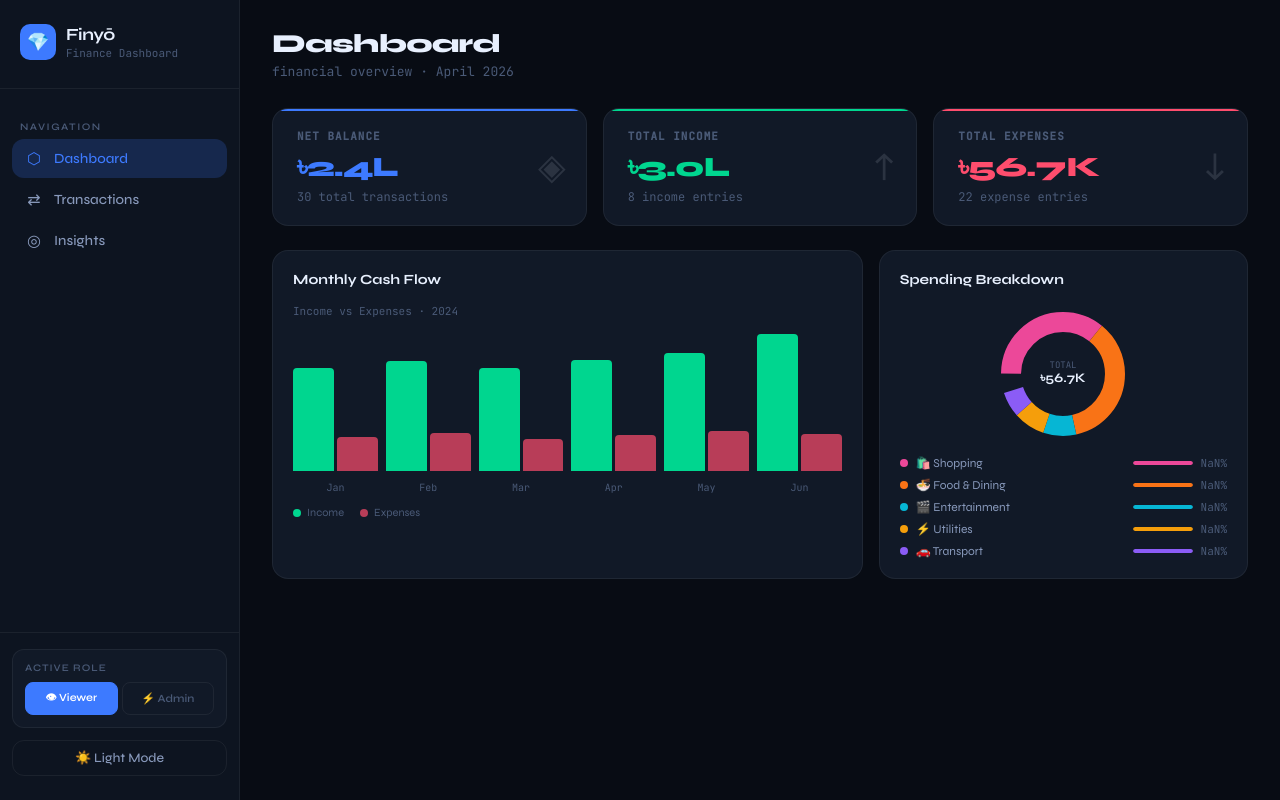
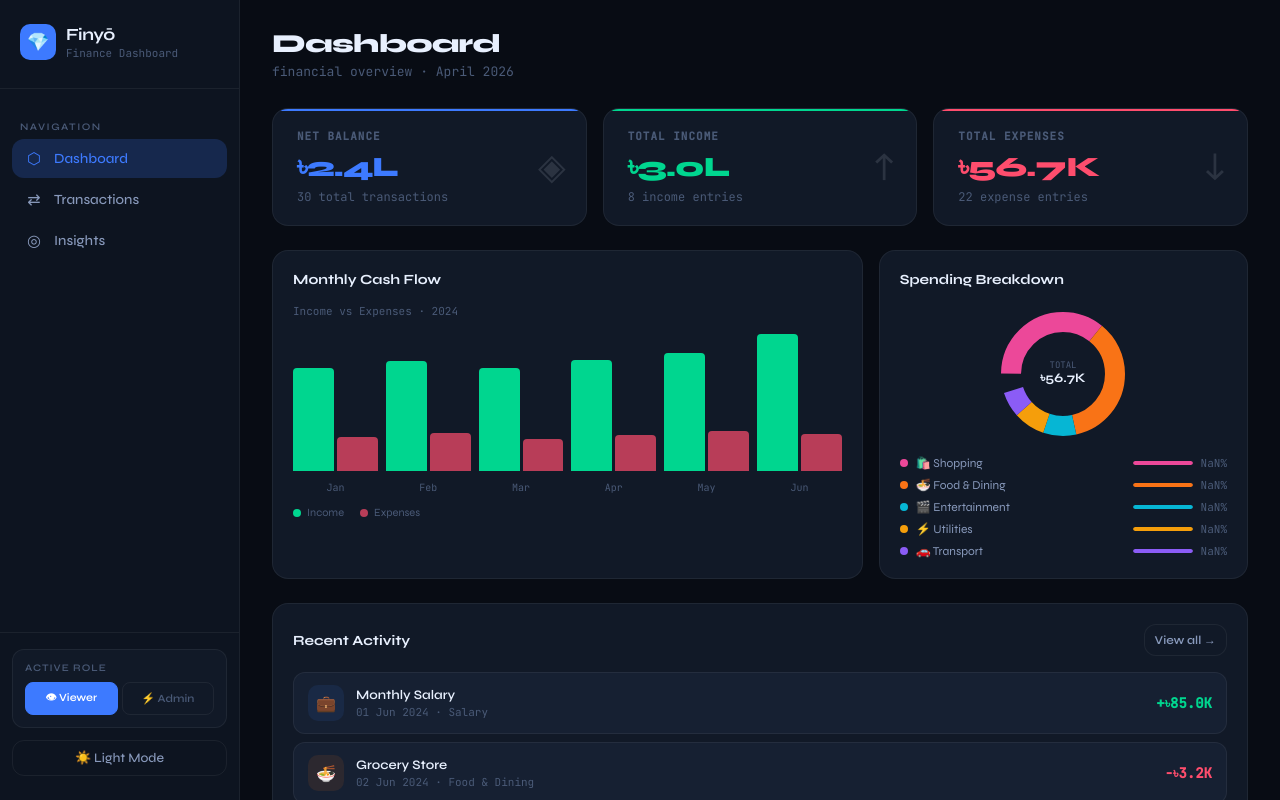
Before and after one commit to FarhanZizz/finance-dashboard, a React (Vite) app: page / in a window 1280 px wide. Shown: the top 800 px of the page. Built offline with nearby package versions, Linux system fonts and the light colour scheme; the HTML template or start-up script is replaced by a standard one.

Commit message:
feat(dashboard): add recent activity feed and complete dashboard view

```diff
--- a/src/components/Dashboard/Dashboard.jsx
+++ b/src/components/Dashboard/Dashboard.jsx
@@ -1,6 +1,6 @@
 import React, { useMemo } from "react";
 import { useApp } from "../../context/AppContext";
-import { computeSummary, formatCurrency, getSpendingByCategory } from "../../utils/helpers";
+import { computeSummary, formatCurrency, formatDate, getCategory, getSpendingByCategory } from "../../utils/helpers";
 import { MONTHLY_DATA } from "../../data/mockData";
 
 function SummaryCards({ transactions }) {
@@ -104,6 +104,38 @@ function DonutChart({ transactions }) {
   );
 }
 
+function RecentTransactions({ transactions }) {
+  const recent = transactions.slice(0, 6);
+  if (!recent.length) {
+    return (
+      <div className="empty-state">
+        <div className="empty-icon">📭</div>
+        <div className="empty-title">No transactions yet</div>
+        <div className="empty-msg">Add your first transaction to see activity here.</div>
+      </div>
+    );
+  }
+  return (
+    <div className="transactions-preview">
+      {recent.map((t) => {
+        const cat = getCategory(t.category);
+        return (
+          <div key={t.id} className="tx-item">
+            <div className="tx-icon" style={{ background: `${cat.color}18` }}>{cat.icon}</div>
+            <div className="tx-info">
+              <div className="tx-desc">{t.description}</div>
+              <div className="tx-meta">{formatDate(t.date)} · {cat.label}</div>
+            </div>
+            <div className={`tx-amount ${t.type}`}>
+              {t.type === "income" ? "+" : "-"}{formatCurrency(Math.abs(t.amount))}
+            </div>
+          </div>
+        );
+      })}
+    </div>
+  );
+}
+
 export default function Dashboard() {
   const { state } = useApp();
   const { transactions } = state;
@@ -118,6 +150,15 @@ export default function Dashboard() {
         <BarChart />
         <DonutChart transactions={transactions} />
       </div>
+      <div className="card" style={{ padding: "20px" }}>
+        <div style={{ display: "flex", justifyContent: "space-between", alignItems: "center", marginBottom: 16 }}>
+          <div className="chart-title" style={{ margin: 0 }}>Recent Activity</div>
+          <button className="btn btn-secondary btn-sm" onClick={() => window.dispatchEvent(new CustomEvent("setTab", { detail: "transactions" }))}>
+            View all →
+          </button>
+        </div>
+        <RecentTransactions transactions={transactions} />
+      </div>
     </div>
   );
 }
--- a/src/index.css
+++ b/src/index.css
@@ -50,8 +50,6 @@ body { font-family: var(--font-display); background: var(--bg-base); color: var(
 .theme-btn { width: 100%; padding: 9px; border: 1px solid var(--border); background: none; color: var(--text-secondary); font-family: var(--font-display); font-size: 13px; font-weight: 500; border-radius: var(--radius); cursor: pointer; transition: all 0.15s; display: flex; align-items: center; justify-content: center; gap: 8px; }
 .theme-btn:hover { background: var(--bg-hover); color: var(--text-primary); }
 .main-content { margin-left: 240px; flex: 1; min-height: 100vh; padding: 28px 32px; max-width: 1400px; }
-
-/* ── PAGE HEADER ── */
 .page-header { margin-bottom: 28px; }
 .page-title { font-size: 26px; font-weight: 800; letter-spacing: -0.8px; }
 .page-subtitle { font-size: 13px; color: var(--text-muted); margin-top: 4px; font-family: var(--font-mono); }
@@ -76,17 +74,15 @@ body { font-family: var(--font-display); background: var(--bg-base); color: var(
 .summary-meta { font-size: 12px; color: var(--text-muted); font-family: var(--font-mono); }
 .summary-icon { position: absolute; right: 20px; top: 50%; transform: translateY(-50%); font-size: 36px; opacity: 0.12; }
 
-/* ── CHARTS GRID ── */
+/* ── CHARTS ── */
 .charts-grid { display: grid; grid-template-columns: 1.6fr 1fr; gap: 16px; margin-bottom: 24px; }
 .chart-card { padding: 20px; }
 .chart-title { font-size: 14px; font-weight: 700; margin-bottom: 16px; }
 .chart-subtitle { font-size: 11px; color: var(--text-muted); font-family: var(--font-mono); }
-
-/* ── BAR CHART ── */
 .bar-chart { display: flex; align-items: flex-end; gap: 8px; height: 160px; }
 .bar-group { display: flex; flex-direction: column; align-items: center; gap: 4px; flex: 1; height: 100%; justify-content: flex-end; }
 .bar-pair { display: flex; gap: 3px; align-items: flex-end; width: 100%; }
-.bar { flex: 1; border-radius: 4px 4px 0 0; min-height: 4px; transition: opacity 0.2s; cursor: pointer; position: relative; }
+.bar { flex: 1; border-radius: 4px 4px 0 0; min-height: 4px; transition: opacity 0.2s; cursor: pointer; }
 .bar:hover { opacity: 0.8; }
 .bar.income-bar { background: var(--green); }
 .bar.expense-bar { background: var(--red); opacity: 0.7; }
@@ -94,8 +90,6 @@ body { font-family: var(--font-display); background: var(--bg-base); color: var(
 .chart-legend { display: flex; gap: 16px; margin-top: 12px; }
 .legend-item { display: flex; align-items: center; gap: 6px; font-size: 11px; color: var(--text-muted); }
 .legend-dot { width: 8px; height: 8px; border-radius: 50%; }
-
-/* ── DONUT CHART ── */
 .donut-wrapper { display: flex; flex-direction: column; align-items: center; }
 .donut-svg { overflow: visible; }
 .category-list { width: 100%; margin-top: 12px; display: flex; flex-direction: column; gap: 8px; }
@@ -105,6 +99,32 @@ body { font-family: var(--font-display); background: var(--bg-base); color: var(
 .category-pct { font-size: 11px; font-family: var(--font-mono); color: var(--text-muted); }
 .category-bar-wrap { width: 60px; height: 4px; background: var(--border); border-radius: 2px; overflow: hidden; }
 .category-bar-fill { height: 100%; border-radius: 2px; }
+
+/* ── RECENT TRANSACTIONS ── */
+.transactions-preview { display: flex; flex-direction: column; gap: 8px; }
+.tx-item { display: flex; align-items: center; gap: 12px; padding: 12px 14px; background: var(--bg-elevated); border: 1px solid var(--border); border-radius: var(--radius); transition: background 0.15s; }
+.tx-item:hover { background: var(--bg-hover); }
+.tx-icon { width: 36px; height: 36px; border-radius: 10px; display: flex; align-items: center; justify-content: center; font-size: 16px; flex-shrink: 0; }
+.tx-info { flex: 1; min-width: 0; }
+.tx-desc { font-size: 13px; font-weight: 600; white-space: nowrap; overflow: hidden; text-overflow: ellipsis; }
+.tx-meta { font-size: 11px; color: var(--text-muted); font-family: var(--font-mono); margin-top: 2px; }
+.tx-amount { font-size: 14px; font-weight: 700; font-family: var(--font-mono); flex-shrink: 0; }
+.tx-amount.income { color: var(--green); }
+.tx-amount.expense { color: var(--red); }
+
+/* ── BUTTONS ── */
+.btn { height: 40px; padding: 0 16px; border-radius: var(--radius); font-family: var(--font-display); font-size: 13px; font-weight: 600; cursor: pointer; border: none; transition: all 0.15s; display: flex; align-items: center; gap: 6px; }
+.btn-primary { background: var(--accent); color: white; }
+.btn-primary:hover { opacity: 0.9; transform: translateY(-1px); }
+.btn-secondary { background: var(--bg-card); border: 1px solid var(--border); color: var(--text-secondary); }
+.btn-secondary:hover { background: var(--bg-hover); color: var(--text-primary); }
+.btn-sm { height: 32px; padding: 0 10px; font-size: 12px; }
+
+/* ── EMPTY STATE ── */
+.empty-state { text-align: center; padding: 48px 20px; color: var(--text-muted); }
+.empty-icon { font-size: 40px; margin-bottom: 12px; }
+.empty-title { font-size: 15px; font-weight: 600; color: var(--text-secondary); margin-bottom: 6px; }
+.empty-msg { font-size: 13px; }
 
 /* ── ANIMATIONS ── */
 @keyframes fadeUp { from { opacity: 0; transform: translateY(12px); } to { opacity: 1; transform: translateY(0); } }
```
